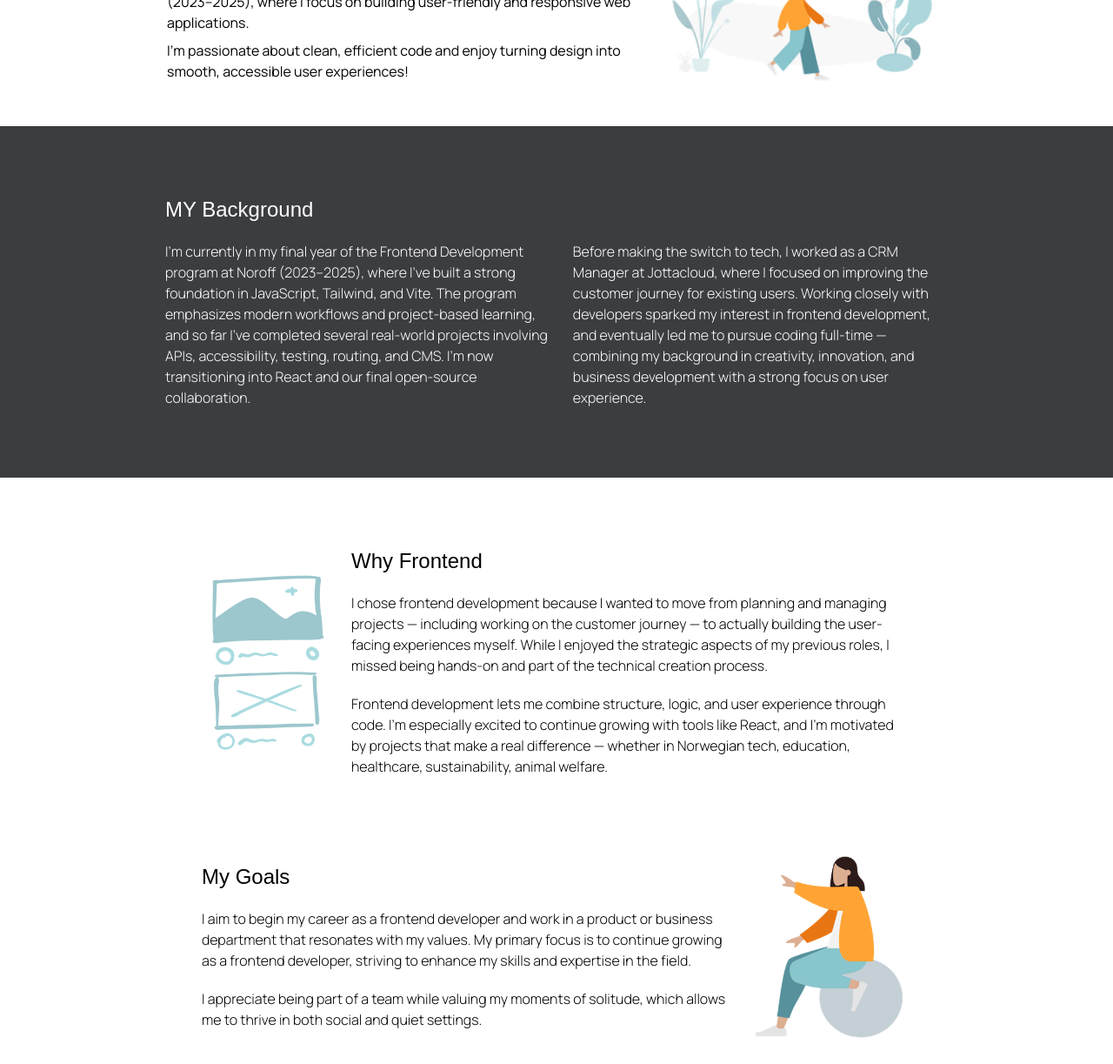
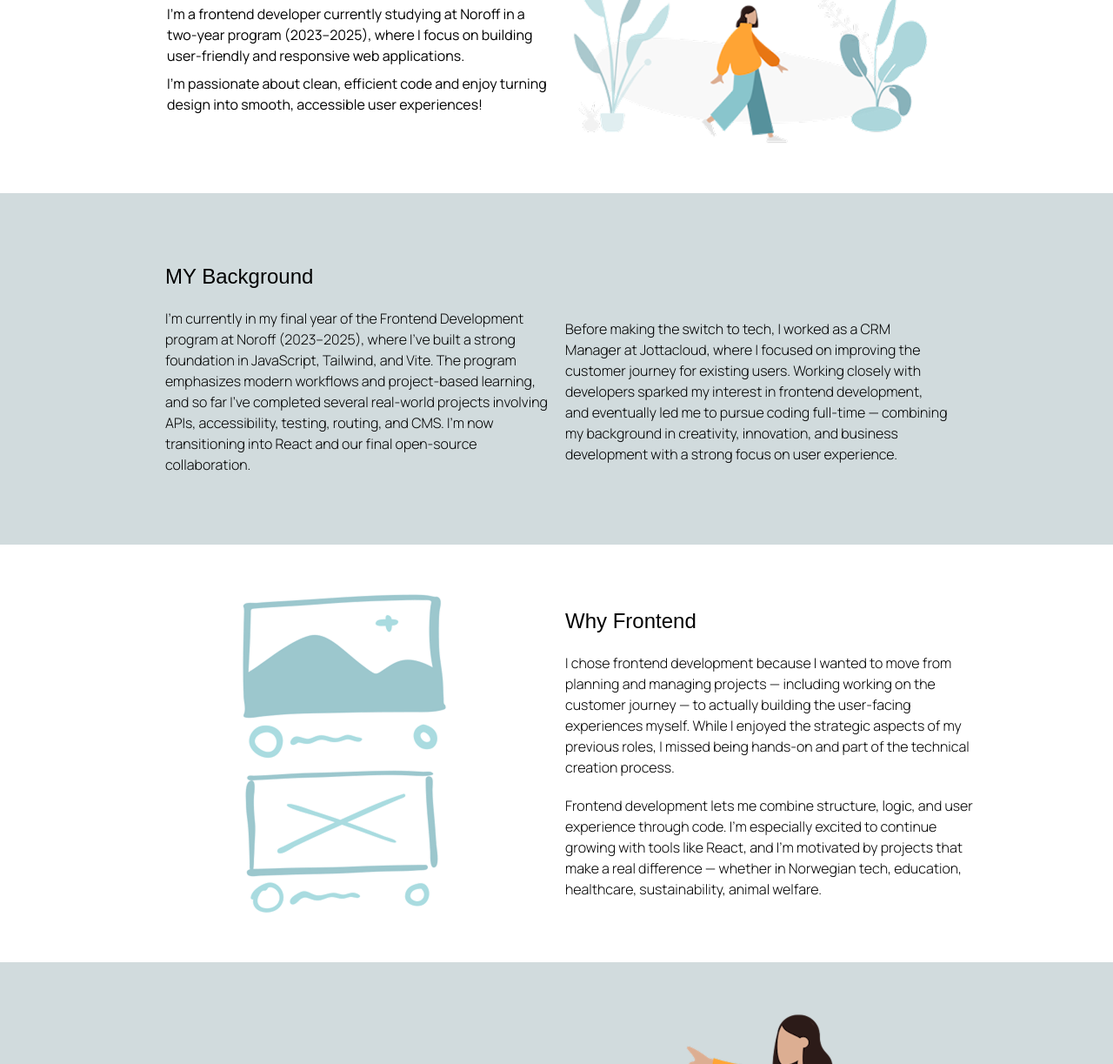
Before and after one commit to marned91/Portfolio_Year2, a website: page about.html in a window 1280 px wide. Shown: the part 230-1453 px from the top of the page at 87% size. Drawn offline with Linux system fonts and the light colour scheme.

Commit message:
Adding content and styling about page

```diff
--- a/about.html
+++ b/about.html
@@ -63,7 +63,9 @@
     </header>
     <main>
       <section>
-        <div class="flex items-center m-auto w-[70%] py-10">
+        <div
+          class="grid grid-cols-1 md:grid-cols-2 items-center m-auto w-[70%] py-10"
+        >
           <div>
             <h1 class="font-largeFont text-4xl">About Me</h1>
             <p class="font-smallFont pt-5">
@@ -86,10 +88,10 @@
           </div>
         </div>
       </section>
-      <section class="bg-brand-dark text-white px-10 py-20">
+      <section class="bg-brand-light text-black px-10 py-20">
         <div class="w-[75%] m-auto">
           <h2 class="font-largeFont text-2xl">MY Background</h2>
-          <div class="flex items-center gap-5">
+          <div class="grid grid-cols-1 md:grid-cols-2 items-center gap-5">
             <p class="font-smallFont pt-5 font-light">
               I’m currently in my final year of the Frontend Development program
               at Noroff (2023–2025), where I’ve built a strong foundation in
@@ -111,13 +113,15 @@
           </div>
         </div>
       </section>
-      <section class="pb-20">
-        <div class="flex items-center gap-5 m-auto w-[70%] px-10 py-20">
-          <div>
+      <section>
+        <div
+          class="grid grid-cols-1 md:grid-cols-2 items-center m-auto w-[75%] gap-5 md:gap-0 py-10"
+        >
+          <div class="hidden md:block m-auto">
             <img
               src="assets/about-facts-1-illustration.png"
               alt="illustration of wireframes"
-              class="w-[550px] h-auto"
+              class="w-64 h-auto"
             />
           </div>
           <div>
@@ -137,8 +141,18 @@
               healthcare, sustainability, animal welfare.
             </p>
           </div>
+          <div class="md:hidden m-auto">
+            <img
+              src="assets/about-facts-1-illustration.png"
+              alt="illustration of wireframes"
+              class="w-64 h-auto"
+            />
           </div>
-        <div class="flex items-center gap-5 m-auto w-[70%] py-5 px-10">
+        </div>
+        <div class="bg-brand-light">
+          <div
+            class="grid grid-cols-1 md:grid-cols-2 items-center m-auto w-[75%] md:pt-0 gap-5 md:gap-0 py-10"
+          >
             <div>
               <h2 class="font-largeFont text-2xl">My Goals</h2>
               <p class="font-smallFont pt-5 font-light">
@@ -153,12 +167,13 @@
                 settings.
               </p>
             </div>
-          <div>
+            <div class="m-auto">
               <img
                 src="assets/about-facts-2-illustration.png"
                 alt="illustration of woman pointing and sitting on a large ball"
-              class="w-[550px] h-auto"
+                class="w-64 h-auto"
               />
+            </div>
           </div>
         </div>
       </section>
```
Lines whose indentation alone changed are shown as unchanged.
